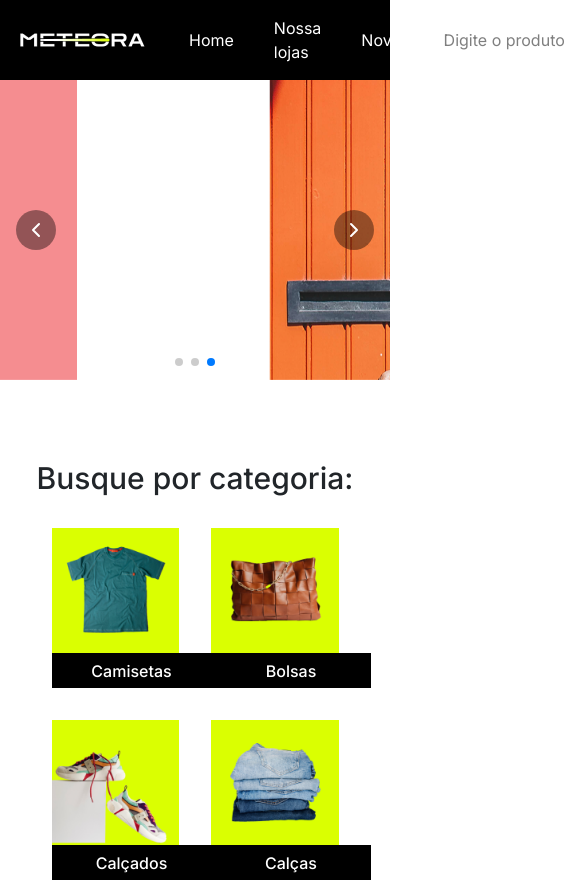
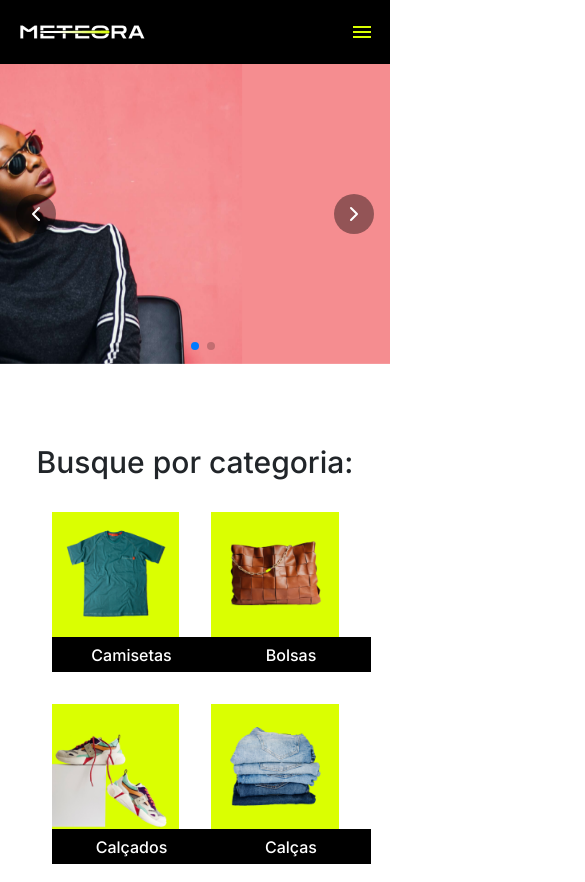
Before and after one commit to ramoncodevale/loja-meteora, a React (Vite) app: page / in a window 390 px wide. Shown: the top 882 px of the page, 585 px wide, since content can reach past the window. Built offline with nearby package versions, Linux system fonts and the light colour scheme.

Commit message:
feat: add menu mobile

```diff
--- a/src/components/header.tsx
+++ b/src/components/header.tsx
@@ -1,12 +1,21 @@
 import Logo from "../../public/logo-meteora.png"
+import { useState } from "react";
+import { BiX } from "react-icons/bi";
+import { MdMenu } from "react-icons/md";
 
 const Header = () => {
+  const [menu, setMenu] = useState(false);
+
+  function handleToggleMenu() {
+    setMenu((prev) => !prev);
+  }
+
   return (
-      <nav className="w-full bg-black p-4">
+    <nav className="w-full bg-black p-4 relative">
       <div className="flex justify-between items-center">
         <div className="flex items-center gap-10">
           <img src={Logo} alt="Logo da Meteora" />
-        <ul className="flex items-center gap-10">
+          <ul className="hidden lg:flex items-center gap-10">
             <li><a className="text-white font-normal" href="#">Home</a></li>
             <li><a className="text-white font-normal" href="#">Nossa lojas</a></li>
             <li><a className="text-white font-normal" href="#">Novidades</a></li>
@@ -14,13 +23,35 @@ const Header = () => {
           </ul>
         </div>
 
-        <div className="flex items-center gap-4">
+        <div className="hidden lg:flex items-center gap-4">
           <input className="bg-white w-[170px] h-[38px]" type="text" placeholder="  Digite o produto" />
           <button className="text-white border-white border-2 w-[80px] h-[37px] cursor-pointer">Buscar</button>
         </div>
+
+        <div className="flex relative lg:hidden">
+          <button className="cursor-pointer" onClick={handleToggleMenu} aria-label="Menu">
+             {menu ? "" : <MdMenu className="text-[#DAFF01] text-2xl" /> }
+          </button>
         </div>
+      </div>
+
+     {menu && (
+  <div className="lg:hidden absolute top-0 right-0 w-[200px] bg-[#343A40] p-4 rounded-md shadow-md z-50">
+    <div className="flex justify-end mb-4">
+      <button className="cursor-pointer" onClick={handleToggleMenu} aria-label="Fechar menu">
+        <BiX className="text-[#DAFF01] text-2xl" />
+      </button>
+    </div>
+    <ul className="flex flex-col items-center gap-5">
+      <li><a className="text-white font-normal border-b-2 border-white hover:text-[#DAFF01] inline-block w-28 text-center" href="#">Home</a></li>
+      <li><a className="text-white font-normal border-b-2 border-white hover:text-[#DAFF01] inline-block w-24 text-center" href="#">Nossa lojas</a></li>
+      <li><a className="text-white font-normal border-b-2 border-white hover:text-[#DAFF01] inline-block w-24 text-center" href="#">Novidades</a></li>
+      <li><a className="text-white font-normal border-b-2 border-white hover:text-[#DAFF01] inline-block w-24 text-center" href="#">Promoções</a></li>
+    </ul>
+  </div>
+)}
     </nav>
   );
-}
+};
 
 export default Header;
```
Also changed, not shown: public/banner-carrousel-3.png. Lines whose indentation alone changed are shown as unchanged.
